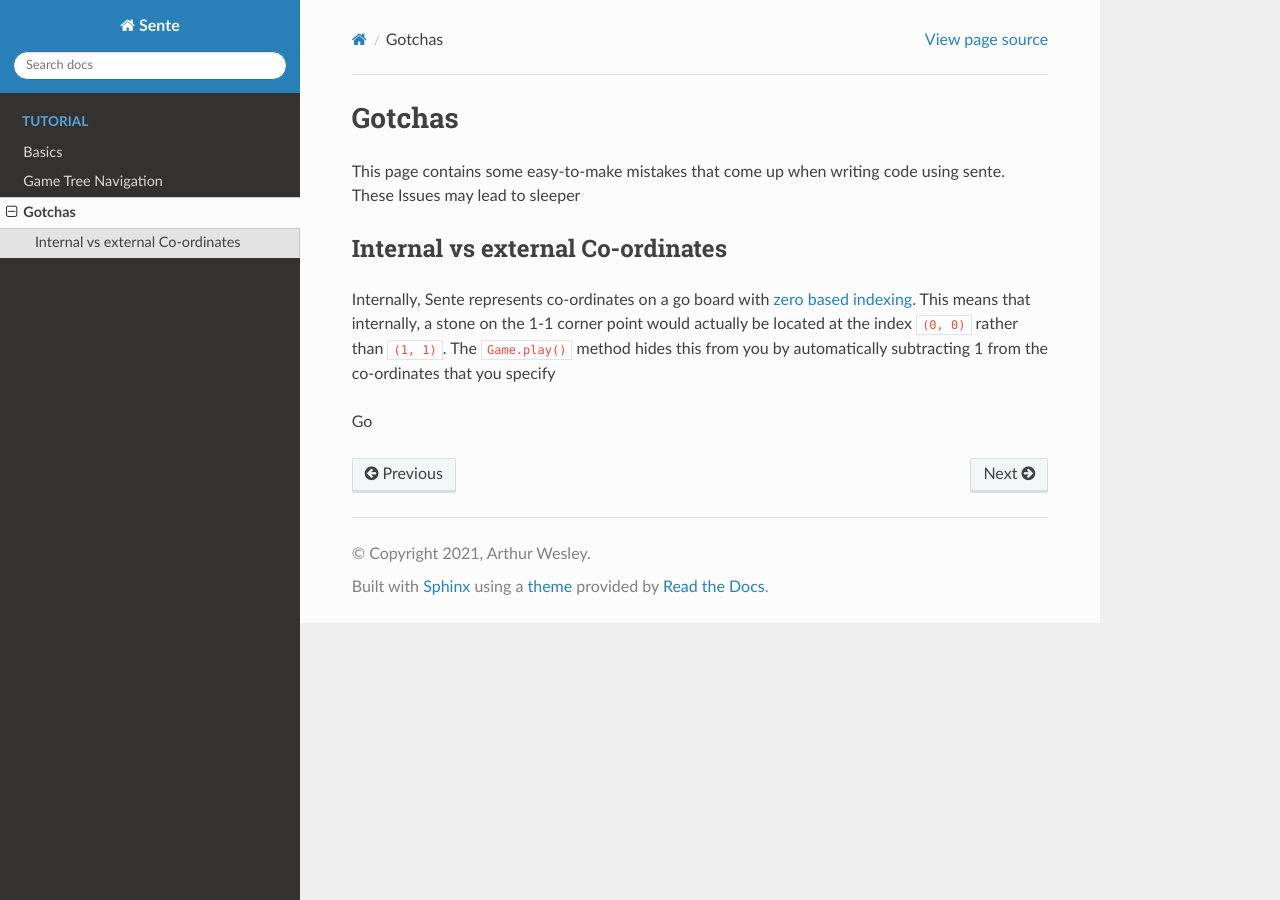
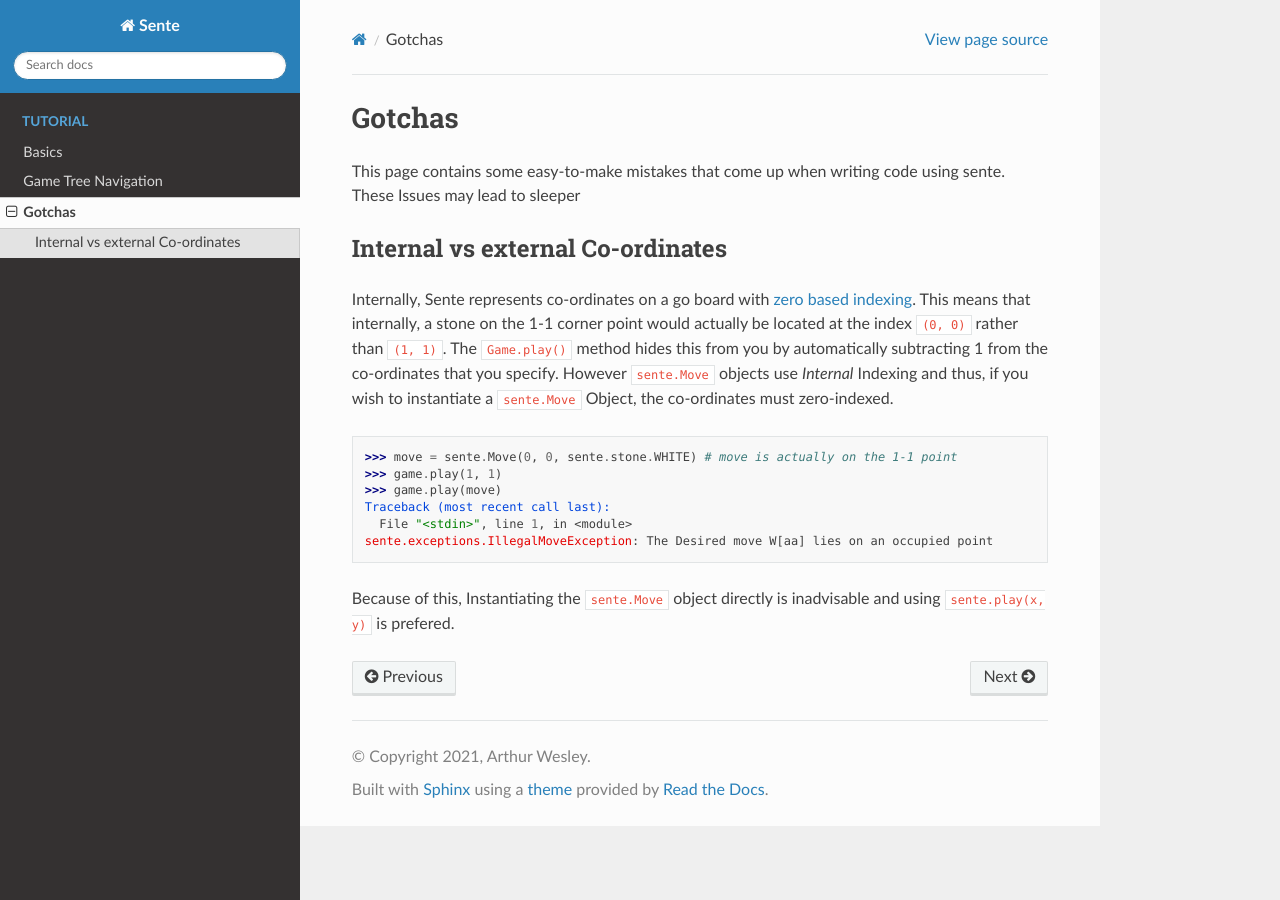
Before and after one commit to atw1020/sente, a Sphinx documentation site: the page built from docs/gotchas.rst, in a window 1280 px wide. Built offline with Sphinx 7.4.7 and the Read the Docs theme 2.0.0, drawn with Linux system fonts in a browser that asks for light colours.

Commit message:
finished writing first gotcha

```diff
--- a/docs/conf.py
+++ b/docs/conf.py
@@ -39,6 +39,7 @@
     'sphinx.ext.intersphinx',
     'sphinx.ext.autosummary',
     'sphinx.ext.napoleon',
+    "sphinx.ext.autosectionlabel"
 ]
 
 autosummary_generate = True
--- a/docs/gotchas.rst
+++ b/docs/gotchas.rst
@@ -9,6 +9,17 @@
 
 Internally, Sente represents co-ordinates on a go board with `zero based indexing <https://en.wikipedia.org/wiki/Zero-based_numbering>`_.
 This means that internally, a stone on the 1-1 corner point would actually be located at the index ``(0, 0)`` rather than ``(1, 1)``.
-The ``Game.play()`` method hides this from you by automatically subtracting 1 from the co-ordinates that you specify
+The ``Game.play()`` method hides this from you by automatically subtracting 1 from the co-ordinates that you specify.
+However ``sente.Move`` objects use `Internal` Indexing and thus, if you wish to instantiate a ``sente.Move`` Object, the co-ordinates must zero-indexed.
 
-Go
+.. code-block:: python
+
+    >>> move = sente.Move(0, 0, sente.stone.WHITE) # move is actually on the 1-1 point
+    >>> game.play(1, 1)
+    >>> game.play(move)
+    Traceback (most recent call last):
+      File "<stdin>", line 1, in <module>
+    sente.exceptions.IllegalMoveException: The Desired move W[aa] lies on an occupied point
+
+
+Because of this, Instantiating the ``sente.Move`` object directly is inadvisable and using ``sente.play(x, y)`` is prefered.
```
Also changed, not shown: 1 other file.
